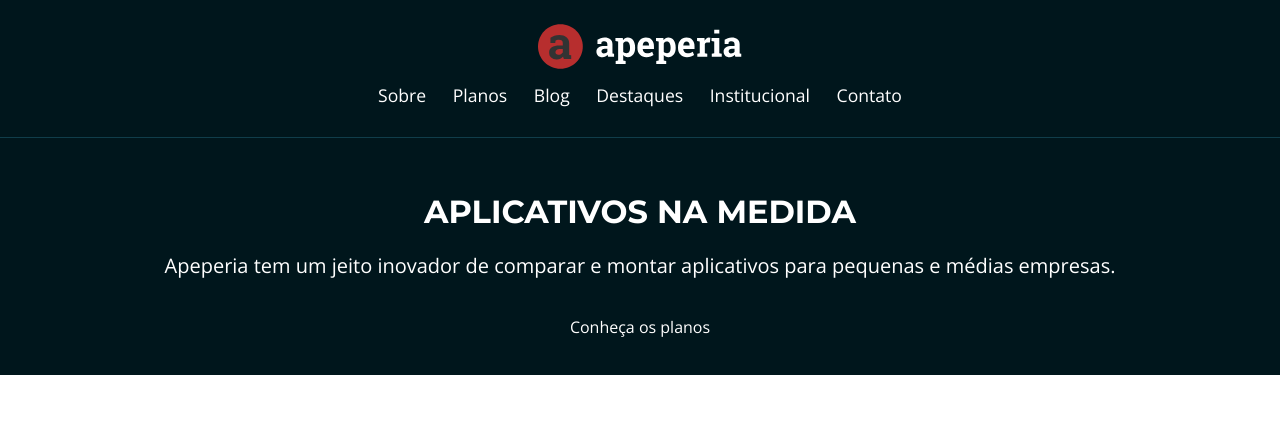
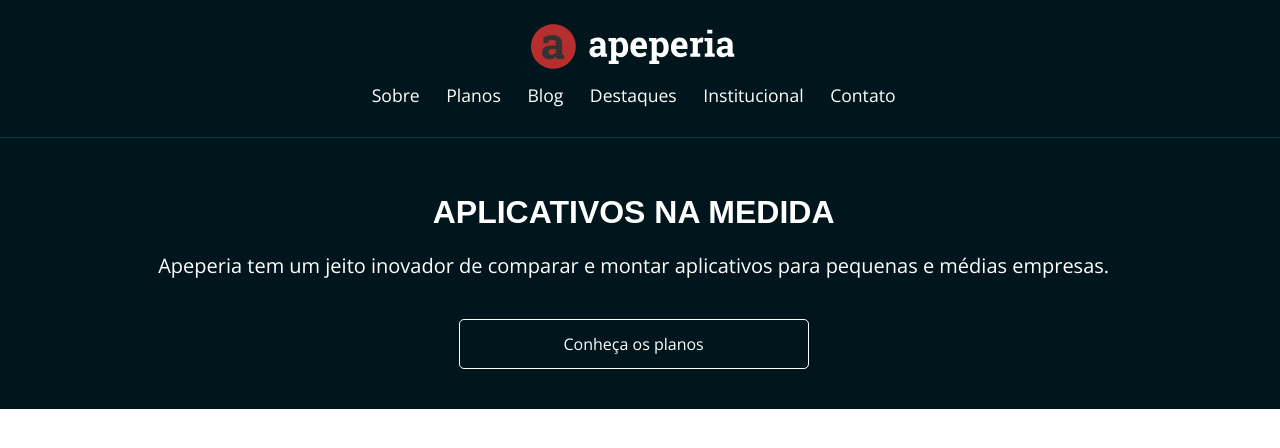
Before and after one commit to SUPerchokki/alura_frontend, a plain HTML site: page responsivo/index.html in a window 1280 px wide. Drawn offline with nearby package versions, Linux system fonts and the light colour scheme.

Commit message:
css da chamada e das variaveis

```diff
--- a/responsivo/css/base.css
+++ b/responsivo/css/base.css
@@ -1,3 +1,43 @@
+:root{
+    --branco: #FFF;
+    --azul-claro: #DFE3E5;
+    --vermelho-forte: #B72E2E;
+    --cinza-escuro: #4F4C4C;
+    --cinza-claro: #F7F4F4;
+    --cinza-medio: #D9D9D9;
+
+    --fonte-link: #0084FF;
+    --fonte-cinza: #666;
+    --borda-cabecalho-mobile: #103D4A;
+    --bg-rodape: #333;
+    --bg-chamada-mobile: #00161C;
+
+    --planos-cartao-start: #56CCF2;
+    --planos-cartao-ultra: #B04CD9;
+    --planos-cartao-mega: #E33B3B;
+
+    --montserat: 'Montserat', sans-serif;
+}
+
+
+
 body{
     font-family: 'Open Sans', sans-serif;
 }
+
+.container{
+    padding-right: 6%;
+    padding-left: 5%;
+
+}
+
+.botao{
+    text-align: center;
+    display: block;
+    width: 100%;
+    max-width: 350px;
+    box-sizing: border-box;
+    padding: 1rem 2rem;
+    border: 1px solid var(--branco);
+    border-radius: 5px;
+}
--- a/responsivo/css/cabecalho.css
+++ b/responsivo/css/cabecalho.css
@@ -1,5 +1,5 @@
 .cabecalho {
-    color: #FFF;
+    color: var(--branco);
 
     width: 100%;
 
@@ -12,7 +12,7 @@
     padding-top: .75rem;
     padding-bottom: .75rem;
 
-    border-bottom: 1px solid #103D4A;
+    border-bottom: 1px solid var(--borda-cabecalho-mobile);
 
     position: absolute;
 }
--- a/responsivo/css/chamada.css
+++ b/responsivo/css/chamada.css
@@ -3,17 +3,17 @@
     flex-direction: column;
     align-items: center;
 
-    color: #FFF;
+    color: var(--branco);
     text-align: center;
 
-    background-color: #00161C;
+    background-color: var(--bg-chamada-mobile);
 
     padding-top: 12.25rem;
     padding-bottom: 2.5rem;
 }
 
 .chamada__titulo {
-    font-family: 'Montserrat', serif;
+    font-family: var(--montserat);
     font-size: 2rem;
     font-weight: 700;
     text-transform: uppercase;
```
